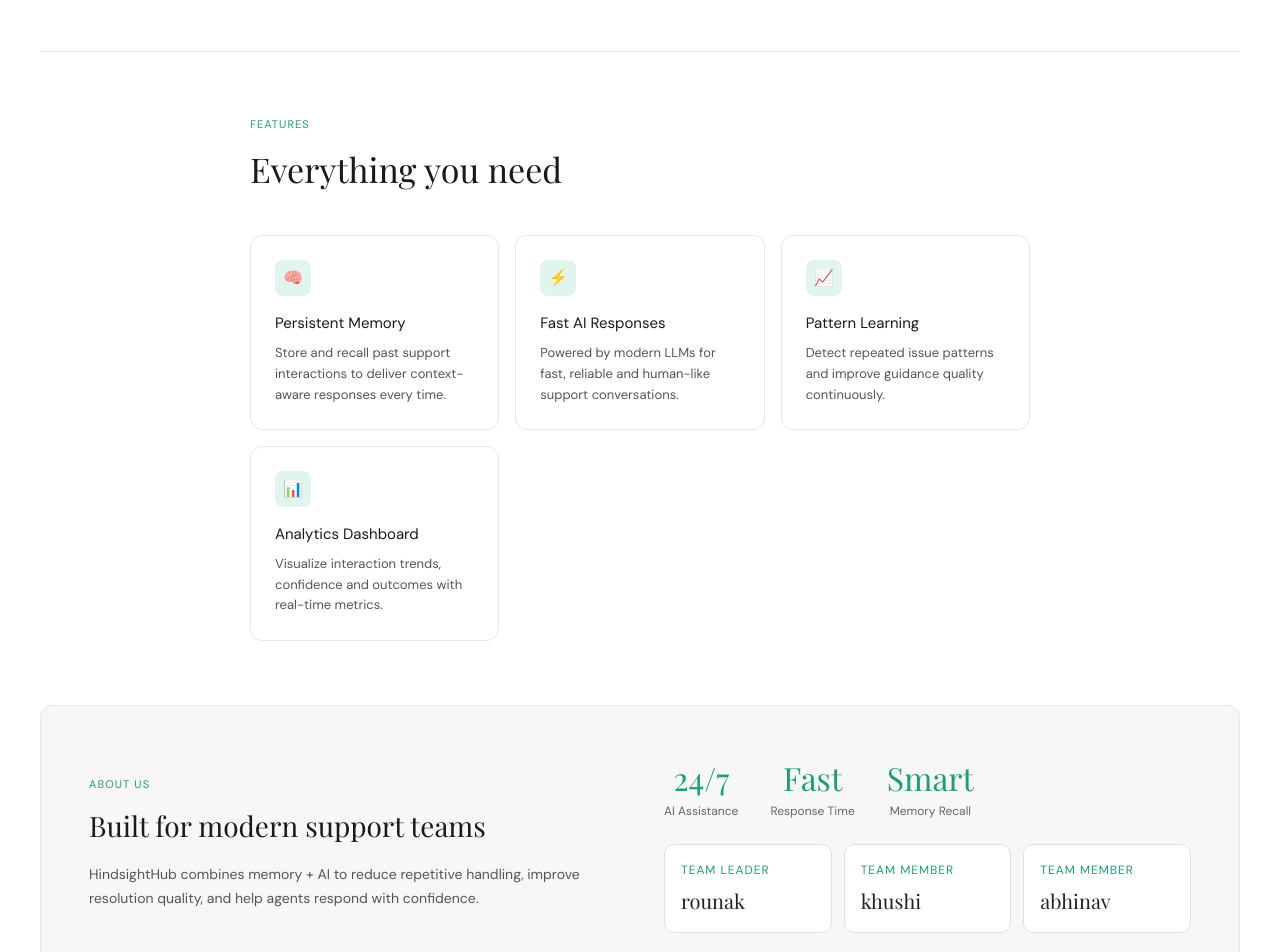
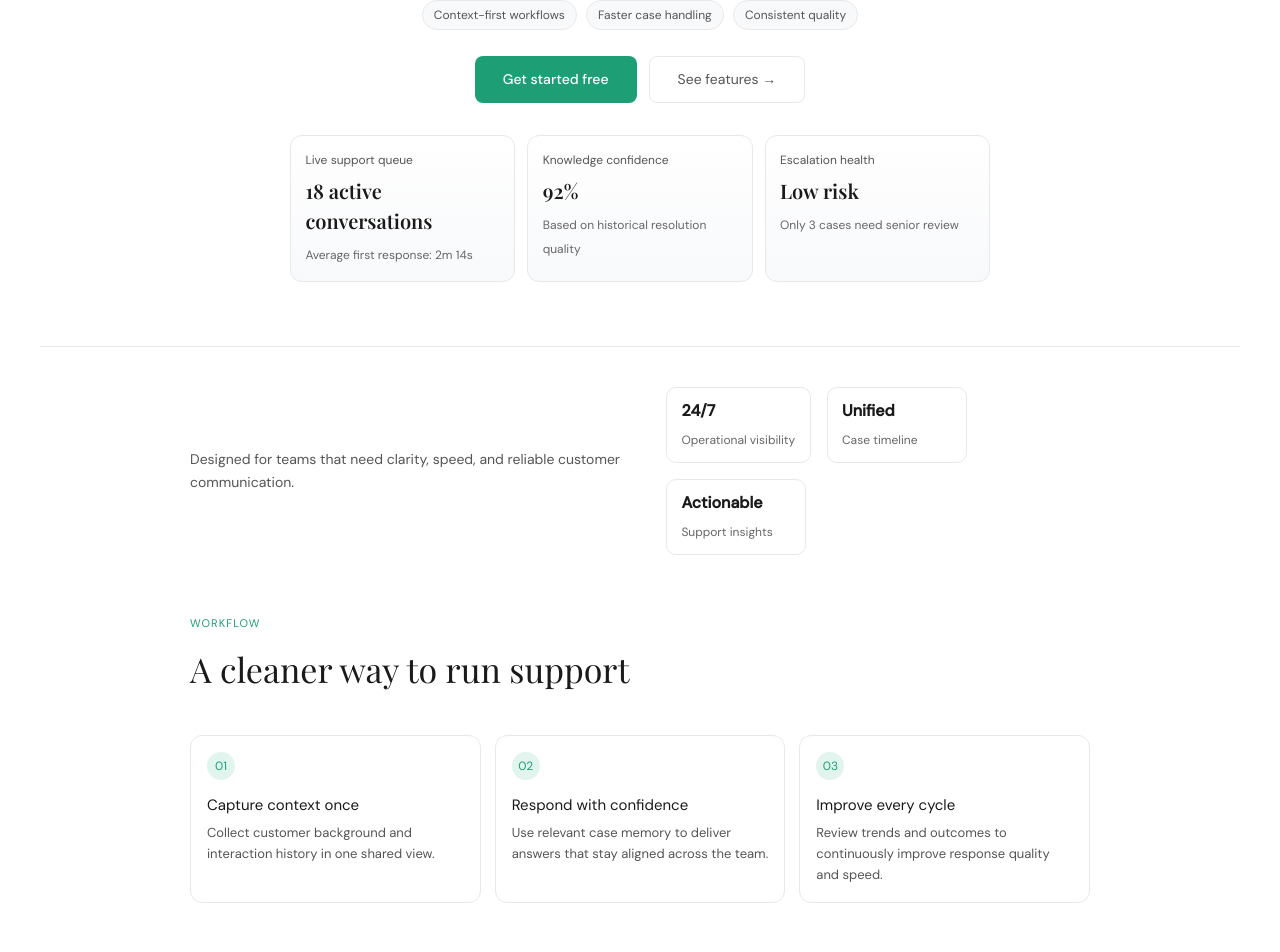
Before and after one commit to thechamprk/HackManthan2.0, a React (Vite) app in the folder frontend/: page / in a window 1280 px wide. Shown: the part 476-1428 px from the top of the page. Built offline with nearby package versions, Linux system fonts and the light colour scheme; no server answers.

Commit message:
Enhance landing page with professional content and visual sections
Agent-Logs-Url: https://github.com/thechamprk/HackManthan2.0/sessions/78809858-57b5-4480-8e55-7257eabdf7e6

Co-authored-by: thechamprk <169057464+thechamprk@users.noreply.github.com>

```diff
--- a/frontend/src/index.css
+++ b/frontend/src/index.css
@@ -65,6 +65,21 @@ body {
 }
 .hero h1 em { color:#1D9E75; font-style:italic; }
 .hero-sub { color:#666; font-size:17px; line-height:1.7; max-width:520px; margin:0 auto 2.5rem; }
+.hero-highlights {
+  display: flex;
+  justify-content: center;
+  gap: .55rem;
+  flex-wrap: wrap;
+  margin: 0 auto 1.6rem;
+}
+.hero-highlights span {
+  border: 1px solid var(--color-border-light);
+  background: var(--color-bg-light-secondary);
+  color: var(--color-text-light-secondary);
+  border-radius: 999px;
+  padding: .32rem .7rem;
+  font-size: 12px;
+}
 .cta-row { display:flex; gap:12px; justify-content:center; flex-wrap:wrap; }
 .btn-primary {
   padding:12px 28px; font-size:14px; font-weight:500; background:#1D9E75; color:#fff;
@@ -73,8 +88,115 @@ body {
 .btn-secondary {
   padding:12px 28px; font-size:14px; border:1px solid #d0d0d0; border-radius:8px; background:#fff; color:#555; cursor:pointer;
 }
+.hero-preview {
+  margin-top: 2rem;
+  display: grid;
+  grid-template-columns: repeat(3, minmax(0, 1fr));
+  gap: 12px;
+}
+.preview-card {
+  text-align: left;
+  border: 1px solid var(--color-border-light);
+  background: linear-gradient(180deg, var(--color-bg-light), var(--color-bg-light-secondary));
+  border-radius: 12px;
+  padding: .95rem .9rem;
+}
+.preview-card p {
+  font-size: 12px;
+  color: var(--color-text-light-secondary);
+  margin-bottom: .45rem;
+}
+.preview-card strong {
+  display: block;
+  font-family: 'Playfair Display', serif;
+  font-size: 20px;
+  color: var(--color-text-light);
+  margin-bottom: .35rem;
+}
+.preview-card span {
+  font-size: 12px;
+  color: var(--color-text-light-tertiary);
+  line-height: 1.45;
+}
 
 .divider { height:1px; background:#e8e8e8; margin:0 2.5rem; }
+
+.trust-strip {
+  max-width: 980px;
+  margin: 2.5rem auto 1.25rem;
+  padding: 0 2.5rem;
+  display: flex;
+  align-items: center;
+  justify-content: space-between;
+  gap: 1rem;
+}
+.trust-strip p {
+  color: var(--color-text-light-secondary);
+  max-width: 460px;
+  line-height: 1.65;
+  font-size: 14px;
+}
+.trust-metrics {
+  display: flex;
+  gap: 1rem;
+  flex-wrap: wrap;
+}
+.trust-metrics div {
+  border: 1px solid var(--color-border-light);
+  background: var(--color-bg-light);
+  border-radius: 10px;
+  padding: .7rem .9rem;
+  min-width: 140px;
+}
+.trust-metrics strong {
+  display: block;
+  font-size: 16px;
+  color: var(--color-text-light);
+  margin-bottom: .25rem;
+}
+.trust-metrics span {
+  font-size: 12px;
+  color: var(--color-text-light-tertiary);
+}
+
+.workflow-section {
+  max-width: 980px;
+  margin: 1rem auto 0;
+  padding: 2.5rem;
+}
+.workflow-grid {
+  display: grid;
+  grid-template-columns: repeat(3, minmax(0, 1fr));
+  gap: 14px;
+}
+.workflow-step {
+  border: 1px solid var(--color-border-light);
+  border-radius: 12px;
+  background: var(--color-bg-light);
+  padding: 1rem;
+}
+.workflow-step span {
+  display: inline-flex;
+  width: 28px;
+  height: 28px;
+  align-items: center;
+  justify-content: center;
+  border-radius: 999px;
+  background: var(--color-accent-light);
+  color: var(--color-accent);
+  font-size: 12px;
+  margin-bottom: .85rem;
+}
+.workflow-step h3 {
+  font-size: 15px;
+  margin-bottom: .45rem;
+  color: var(--color-text-light);
+}
+.workflow-step p {
+  font-size: 13px;
+  color: var(--color-text-light-secondary);
+  line-height: 1.6;
+}
 
 .features-section { padding:4rem 2.5rem; max-width:860px; margin:0 auto; }
 .section-label { font-size:11px; text-transform:uppercase; letter-spacing:.1em; color:#1D9E75; margin-bottom:.75rem; }
@@ -658,7 +780,9 @@ footer { padding:1.5rem 2.5rem; text-align:center; border-top:1px solid #e8e8e8;
 @media (max-width: 600px) {
   .hero h1 { font-size:36px; }
   .nova-nav { padding:0 1.25rem; }
-  .hero, .features-section { padding-left:1.25rem; padding-right:1.25rem; }
+  .hero, .features-section, .workflow-section { padding-left:1.25rem; padding-right:1.25rem; }
+  .trust-strip { padding: 0 1.25rem; }
+  .hero-preview { grid-template-columns: 1fr; }
   .about-section { margin:0 1.25rem 3rem; padding:2rem; }
   .divider { margin:0 1.25rem; }
 }
@@ -689,4 +813,15 @@ footer { padding:1.5rem 2.5rem; text-align:center; border-top:1px solid #e8e8e8;
   }
   .nova-nav-links .btn-login { border: 1px solid #d0d0d0; }
   .about-team { grid-template-columns: 1fr; }
+  .trust-strip {
+    flex-direction: column;
+    align-items: flex-start;
+    gap: .8rem;
+  }
+  .workflow-grid {
+    grid-template-columns: 1fr;
+  }
+  .hero-preview {
+    grid-template-columns: 1fr;
+  }
 }
--- a/frontend/src/pages/Landing.jsx
+++ b/frontend/src/pages/Landing.jsx
@@ -64,6 +64,15 @@ function Landing({ onNavigate }) {
             About
           </a>
           <a
+            href="#workflow"
+            onClick={(e) => {
+              e.preventDefault();
+              smoothScrollTo('#workflow');
+            }}
+          >
+            Workflow
+          </a>
+          <a
             href="#features"
             onClick={(e) => {
               e.preventDefault();
@@ -87,14 +96,19 @@ function Landing({ onNavigate }) {
       </nav>
 
       <section className="hero">
-        <div className="badge">Now in public beta</div>
+        <div className="badge">Built for modern support operations</div>
         <h1>
-          AI support, <em>with memory</em>
+          Better support outcomes, <em>without the chaos</em>
         </h1>
         <p className="hero-sub">
-          HindsightHub helps teams resolve customer issues faster using persistent memory, contextual intelligence,
-          and elegant workflows.
+          HindsightHub gives your team structured context, faster handoffs, and clear next steps so every customer
+          conversation feels consistent and professional.
         </p>
+        <div className="hero-highlights">
+          <span>Context-first workflows</span>
+          <span>Faster case handling</span>
+          <span>Consistent quality</span>
+        </div>
         <div className="cta-row">
           <button className="btn-primary" type="button" onClick={() => setShowModal(true)}>
             Get started free
@@ -107,9 +121,66 @@ function Landing({ onNavigate }) {
             See features →
           </button>
         </div>
+        <div className="hero-preview">
+          <div className="preview-card">
+            <p>Live support queue</p>
+            <strong>18 active conversations</strong>
+            <span>Average first response: 2m 14s</span>
+          </div>
+          <div className="preview-card">
+            <p>Knowledge confidence</p>
+            <strong>92%</strong>
+            <span>Based on historical resolution quality</span>
+          </div>
+          <div className="preview-card">
+            <p>Escalation health</p>
+            <strong>Low risk</strong>
+            <span>Only 3 cases need senior review</span>
+          </div>
+        </div>
       </section>
 
       <div className="divider" />
+
+      <section className="trust-strip">
+        <p>Designed for teams that need clarity, speed, and reliable customer communication.</p>
+        <div className="trust-metrics">
+          <div>
+            <strong>24/7</strong>
+            <span>Operational visibility</span>
+          </div>
+          <div>
+            <strong>Unified</strong>
+            <span>Case timeline</span>
+          </div>
+          <div>
+            <strong>Actionable</strong>
+            <span>Support insights</span>
+          </div>
+        </div>
+      </section>
+
+      <section className="workflow-section" id="workflow">
+        <div className="section-label">Workflow</div>
+        <div className="section-title">A cleaner way to run support</div>
+        <div className="workflow-grid">
+          <article className="workflow-step">
+            <span>01</span>
+            <h3>Capture context once</h3>
+            <p>Collect customer background and interaction history in one shared view.</p>
+          </article>
+          <article className="workflow-step">
+            <span>02</span>
+            <h3>Respond with confidence</h3>
+            <p>Use relevant case memory to deliver answers that stay aligned across the team.</p>
+          </article>
+          <article className="workflow-step">
+            <span>03</span>
+            <h3>Improve every cycle</h3>
+            <p>Review trends and outcomes to continuously improve response quality and speed.</p>
+          </article>
+        </div>
+      </section>
 
       <section className="features-section" id="features">
         <div className="section-label">Features</div>
@@ -119,25 +190,25 @@ function Landing({ onNavigate }) {
           <div className="feature-card">
             <div className="feature-icon">🧠</div>
             <h3>Persistent Memory</h3>
-            <p>Store and recall past support interactions to deliver context-aware responses every time.</p>
+            <p>Bring past interactions into the present so agents never start from zero.</p>
           </div>
 
           <div className="feature-card">
             <div className="feature-icon">⚡</div>
-            <h3>Fast AI Responses</h3>
-            <p>Powered by modern LLMs for fast, reliable and human-like support conversations.</p>
+            <h3>Rapid Guidance</h3>
+            <p>Keep replies quick and accurate with contextual prompts tailored to active cases.</p>
           </div>
 
           <div className="feature-card">
             <div className="feature-icon">📈</div>
-            <h3>Pattern Learning</h3>
-            <p>Detect repeated issue patterns and improve guidance quality continuously.</p>
+            <h3>Pattern Tracking</h3>
+            <p>Spot recurring issues early and standardize high-quality resolution playbooks.</p>
           </div>
 
           <div className="feature-card">
             <div className="feature-icon">📊</div>
             <h3>Analytics Dashboard</h3>
-            <p>Visualize interaction trends, confidence and outcomes with real-time metrics.</p>
+            <p>Understand team performance, resolution velocity, and escalation trends in real time.</p>
           </div>
         </div>
       </section>
@@ -171,15 +242,15 @@ function Landing({ onNavigate }) {
           <div className="about-team">
             <div className="team-card">
               <h3>Team Leader</h3>
-              <p>rounak</p>
+              <p>Rounak</p>
             </div>
             <div className="team-card">
               <h3>Team Member</h3>
-              <p>khushi</p>
+              <p>Khushi</p>
             </div>
             <div className="team-card">
               <h3>Team Member</h3>
-              <p>abhinav</p>
+              <p>Abhinav</p>
             </div>
           </div>
         </div>
```
